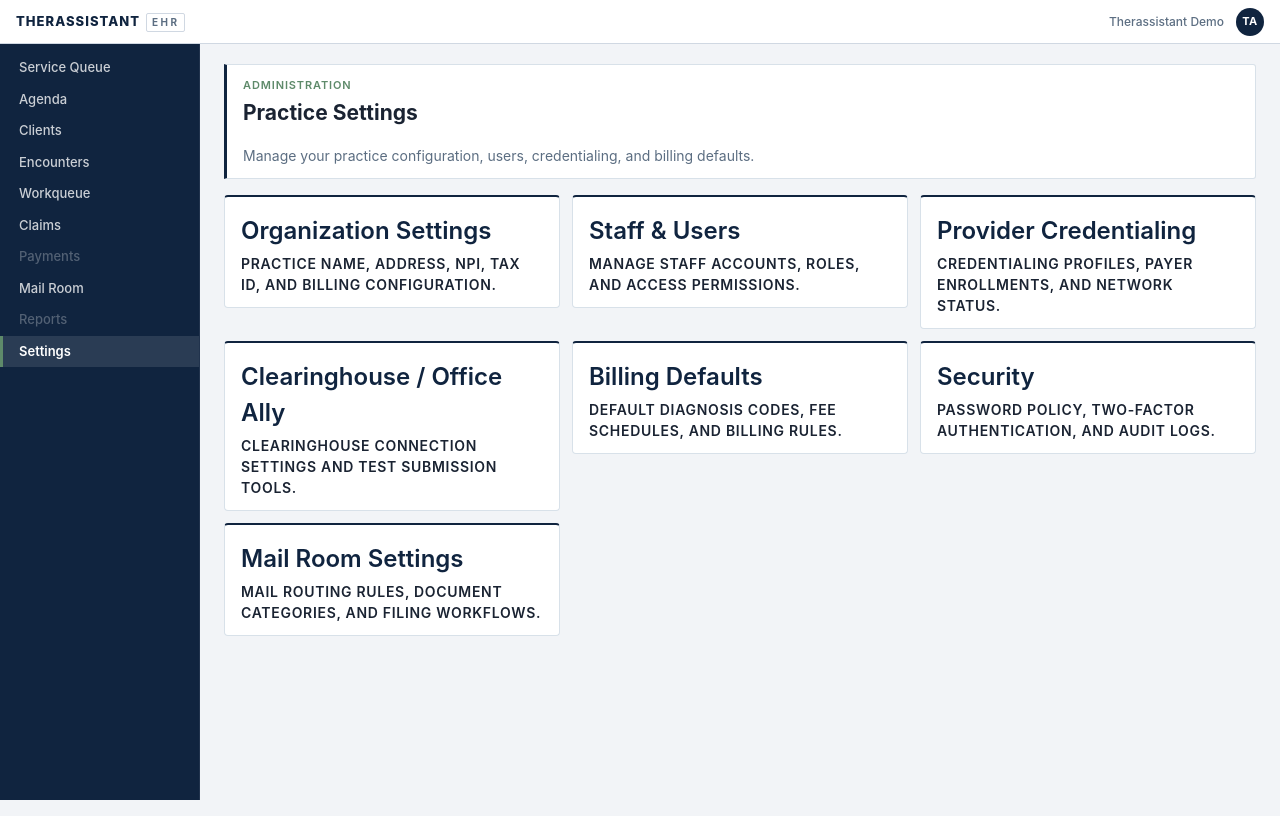
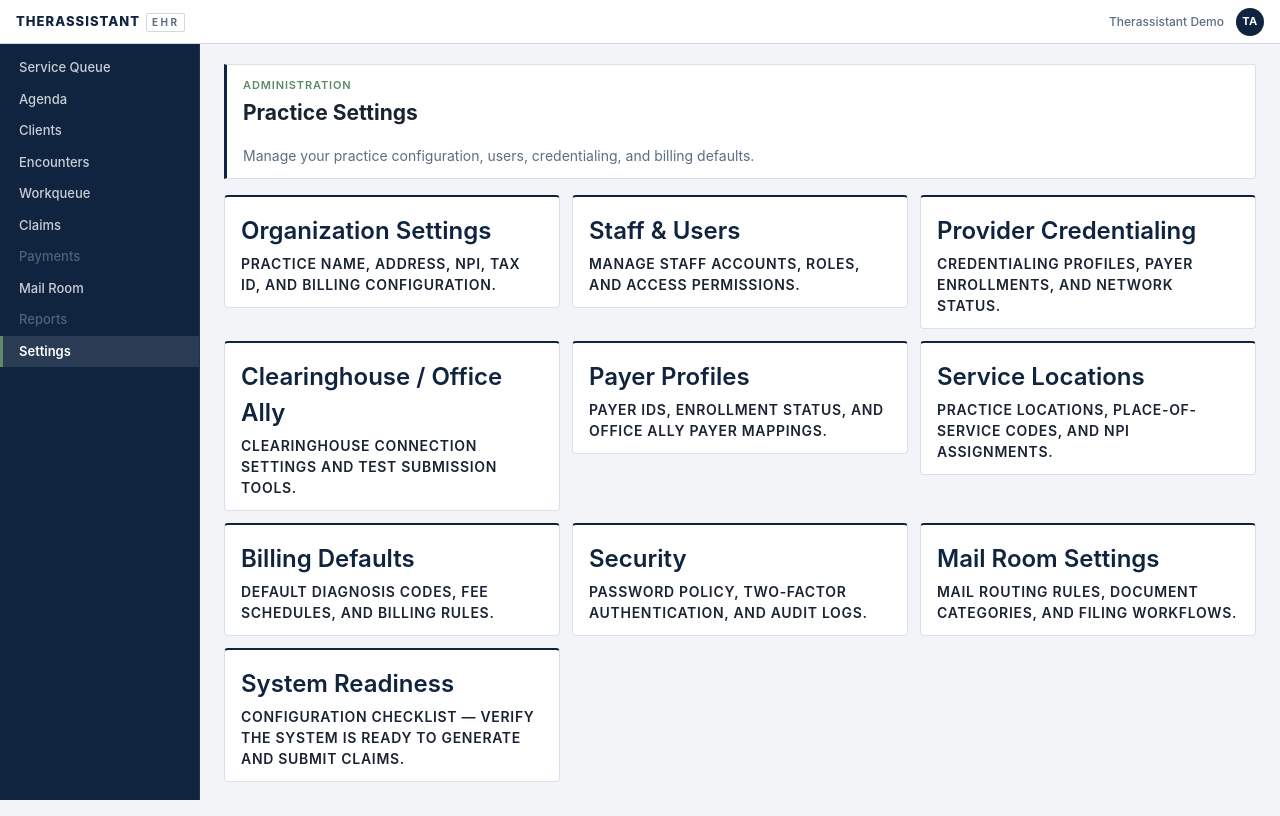
Before and after one commit to therassistantllc/therassistantold, a Next.js app: page /settings in a window 1280 px wide. Built offline with nearby package versions, Linux system fonts and the light colour scheme.

Commit message:
feat: update SETTINGS_SECTIONS with correct hrefs for navigation

```diff
--- a/app/settings/page.tsx
+++ b/app/settings/page.tsx
@@ -3,38 +3,53 @@ import Link from "next/link";
 const SETTINGS_SECTIONS = [
   {
     label: "Organization Settings",
-    href: "#",
+    href: "/settings/organization",
     description: "Practice name, address, NPI, tax ID, and billing configuration.",
   },
   {
     label: "Staff & Users",
-    href: "#",
+    href: "/settings/security",
     description: "Manage staff accounts, roles, and access permissions.",
   },
   {
     label: "Provider Credentialing",
-    href: "/admin/provider-credentialing",
+    href: "/settings/providers",
     description: "Credentialing profiles, payer enrollments, and network status.",
   },
   {
     label: "Clearinghouse / Office Ally",
-    href: "/admin/provider-credentialing",
+    href: "/settings/clearinghouse",
     description: "Clearinghouse connection settings and test submission tools.",
   },
   {
+    label: "Payer Profiles",
+    href: "/settings/payers",
+    description: "Payer IDs, enrollment status, and Office Ally payer mappings.",
+  },
+  {
+    label: "Service Locations",
+    href: "/settings/service-locations",
+    description: "Practice locations, place-of-service codes, and NPI assignments.",
+  },
+  {
     label: "Billing Defaults",
-    href: "#",
+    href: "/settings/billing-defaults",
     description: "Default diagnosis codes, fee schedules, and billing rules.",
   },
   {
     label: "Security",
-    href: "#",
+    href: "/settings/security",
     description: "Password policy, two-factor authentication, and audit logs.",
   },
   {
     label: "Mail Room Settings",
-    href: "/mailroom",
+    href: "/settings/mailroom",
     description: "Mail routing rules, document categories, and filing workflows.",
+  },
+  {
+    label: "System Readiness",
+    href: "/settings/system-readiness",
+    description: "Configuration checklist — verify the system is ready to generate and submit claims.",
   },
 ];
 
```
